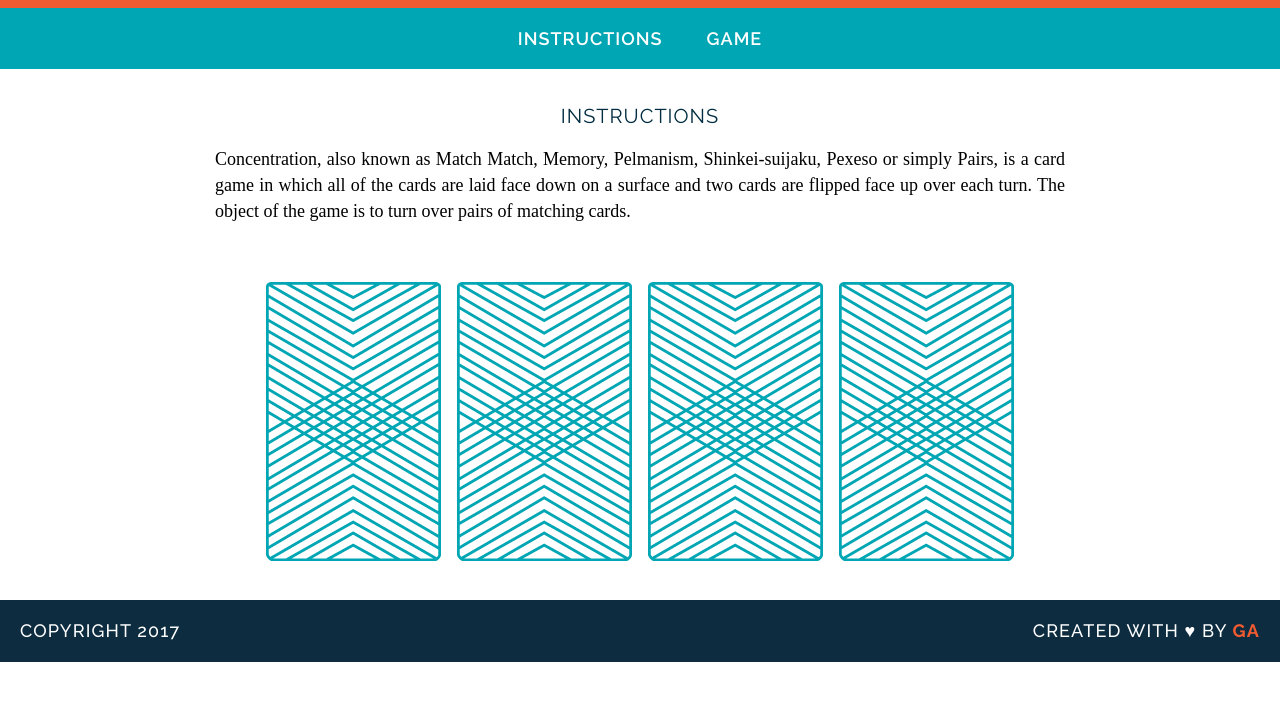
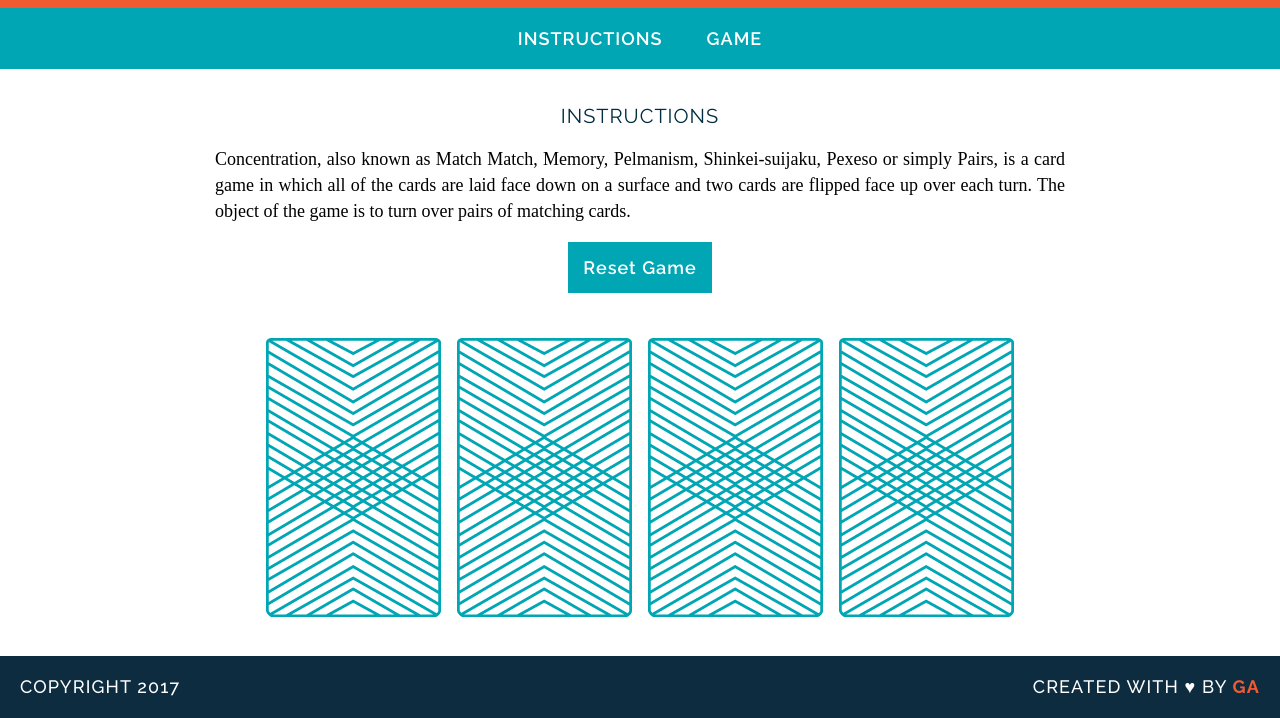
Before and after one commit to amal-nj/wdi-fundamentals-memorygame, a plain HTML site: page memory_game/index.html in a window 1280 px wide. Shown: the part 105-823 px from the top of the page. Before the commit the page ends 800 px from the top, so only its background shows below. Drawn offline with Linux system fonts and the light colour scheme; a web font is replaced by a local one.

Commit message:
added a reset button

```diff
--- a/memory_game/css/style.css
+++ b/memory_game/css/style.css
@@ -96,3 +96,20 @@ footer{
     color:#F15B31;
     font-weight: 700;
 }
+
+button{
+    display: block;
+    margin: 5px auto;
+    font-family: "Raleway", sans-serif;
+    font-weight: 600;
+    color:white;
+    font-size:18px;
+    letter-spacing: 1px;
+    background-color:#00A6B3;
+    padding: 15px;
+    border:none;
+}
+
+button:hover{
+    background-color:rgb(1, 121, 129);
+ }
--- a/memory_game/index.html
+++ b/memory_game/index.html
@@ -18,7 +18,9 @@
         <!-- <h2>bouns: game description. what's fun about this game?</h2> -->
         <h2 id="instructions">Instructions</h2>
         <p>Concentration, also known as Match Match, Memory, Pelmanism, Shinkei-suijaku, Pexeso or simply Pairs, is a card game in which all of the cards are laid face down on a surface and two cards are flipped face up over each turn. The object of the game is to turn over pairs of matching cards.</p>
-        <div id="game-board" class="board clearfix"></div>
+        <div id="game-board" class="board clearfix">
+        <button type="button" id="reset">Reset Game</button>
+        </div>
 
     </main>
     <footer class="clearfix">
--- a/memory_game/js/main.js
+++ b/memory_game/js/main.js
@@ -43,8 +43,21 @@ function flipCard(){
     checkForMatch();}
 }
 
+function resetGame(){
+  this.setAttribute('src',"images/back.png");
+  var cardElement=document.getElementsByTagName('img');
+  for(var i=0;i<cards.length;i++){
+    cardElement[i].setAttribute('src',"images/back.png");
+}
+while(cardsInPlay.length !=0){
+cardsInPlay.pop();}
+
+
+}
 
 function createBoard(){
+  var button=document.getElementById('reset');
+  button.addEventListener('click',resetGame);
   for(var i=0;i<cards.length;i++){
     var cardElement=document.createElement('img');
     cardElement.setAttribute('src',"images/back.png");
```
